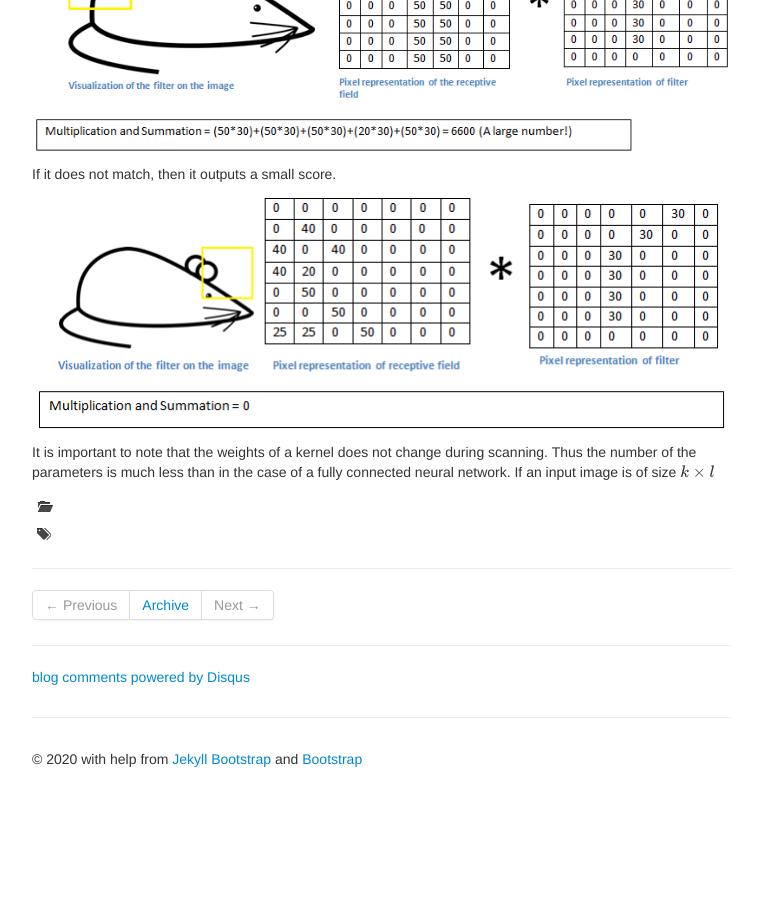
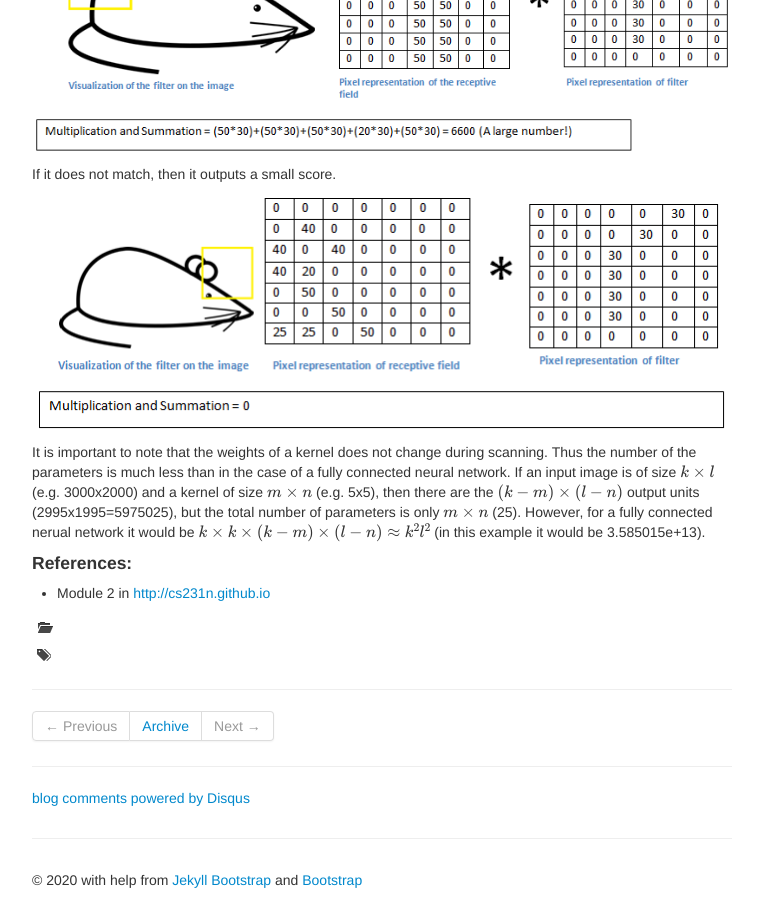
Before and after one commit to kfattila/kfattila.github.io, a Jekyll site: the page built from pages/CNN.md, in a window 1280 px wide and 900 px high, scrolled down 4031 px. Shown: the whole window, without its empty margins (258-1021 px from the left). Built offline with Jekyll 4.4.1, drawn with Linux system fonts in a browser that asks for light colours; formulas are drawn with MathJax 3; comment, search, counter and statistics services are not loaded; before the commit the page ends 4810 px from its top, so only the background shows below that.

Commit message:
Lectures

```diff
--- a/pages/CNN.md
+++ b/pages/CNN.md
@@ -85,4 +85,10 @@ If it does not match, then it outputs a small score.
 
 ![cnn9](./images/cnn9.png)
 
-It is important to note that the weights of a kernel does not change during scanning. Thus the number of the parameters is much less than in the case of a fully connected neural network. If an input image is of size \\(k \times l\\)
+It is important to note that the weights of a kernel does not change during scanning. Thus the number of the parameters is much less than in the case of a fully connected neural network. If an input image is of size \\(k \times l\\) (e.g. 3000x2000) and a kernel of size \\(m \times n\\) (e.g. 5x5), then there are the \\((k - m) \times (l - n)\\) output units (2995x1995=5975025), but the total number of parameters is only \\(m \times n\\) (25). However, for a fully connected nerual network it would be \\(k \times k \times (k - m) \times (l - n) \approx k^{2}l^{2}\\) (in this example it would be 3.585015e+13).
+
+
+
+
+#### References:
+* Module 2 in [http://cs231n.github.io](http://cs231n.github.io)
```
